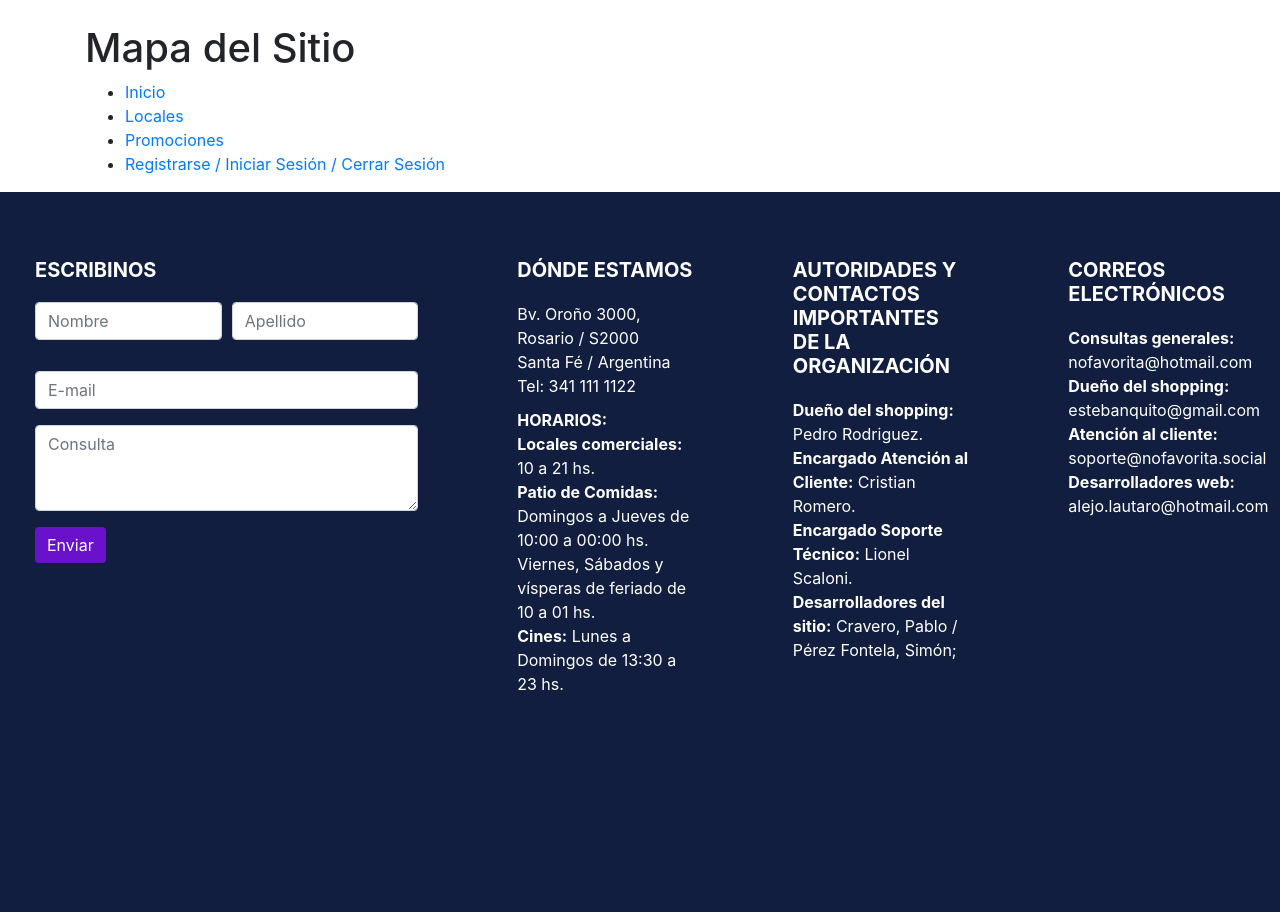
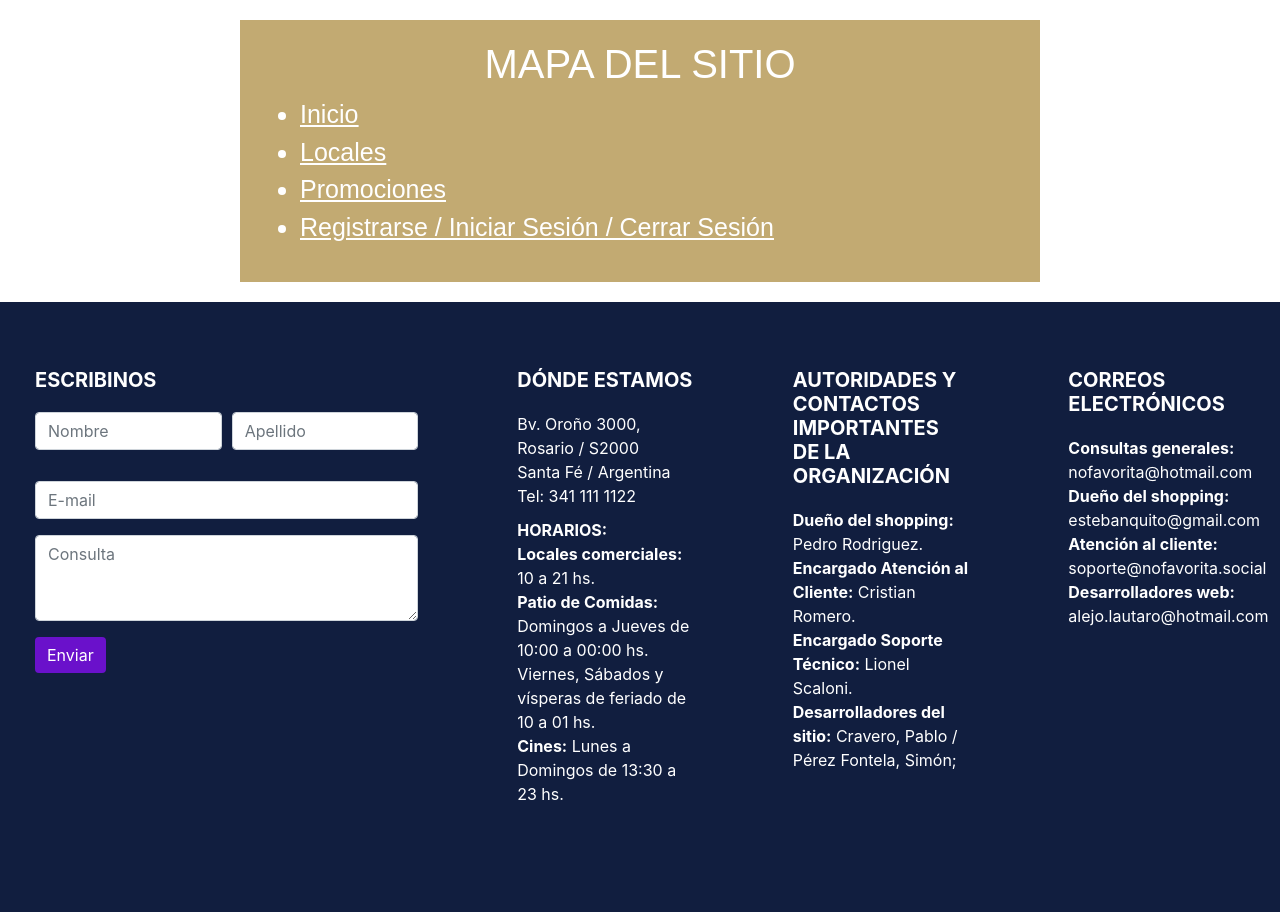
Before and after one commit to alejosilvalau/no-favorita, a PHP site: page /no-favorita/public/mapa_sitio.php in a window 1280 px wide. Shown: the part 107-1019 px from the top of the page. Before the commit the page ends 797 px from the top, so only its background shows below. Run offline with PHP 8.4, Linux system fonts and the light colour scheme; some libraries are stand-ins or nearby versions; some web fonts are replaced.

Commit message:
Mapa del sitio terminado

```diff
--- /dev/null
+++ b/css/mapa_sitio.css
@@ -0,0 +1,33 @@
+:root {
+  --color-principal: #111E3F;
+  --color-secundario: #C2AA72;
+}
+
+.container {
+  font-family: "Nimbus Sans TW01Con", "Nimbus Sans TW05Con", sans-serif;
+  font-weight: 400;
+  font-size: 25px;
+  max-width: 800px;
+  margin: 20px auto;
+  padding: 20px;
+  background-color: var(--color-secundario);
+  color: white;
+  border-radius: 0;
+  -webkit-border-radius: 0;
+  -moz-border-radius: 0;
+  -ms-border-radius: 0;
+  -o-border-radius: 0;
+}
+
+.container h1 {
+  text-align: center;
+}
+
+.container li, .container a {
+  color: white;
+  text-decoration: underline;
+}
+
+.container a:hover {
+  color: var(--color-principal);
+}
--- a/includes/header.php
+++ b/includes/header.php
@@ -43,6 +43,8 @@ include("../includes/sesiones.php");
     echo '<link rel="stylesheet" href="../css/login.css">';
   } elseif ($page == 'sign-up') {
     echo '<link rel="stylesheet" href="../css/sign-up.css">';
+  } elseif ($page == 'mapa_sitio') {
+    echo '<link rel="stylesheet" href="../css/mapa_sitio.css">';
   }
 
   ?>
--- a/public/mapa_sitio.php
+++ b/public/mapa_sitio.php
@@ -1,10 +1,10 @@
 <?php
 $page = 'mapa_sitio';
-include ("../includes/navbar.php");
+include("../includes/navbar.php");
 ?>
 
-<div class="container mt-4">
-  <h1>Mapa del Sitio</h1>
+<div class="container">
+  <h1>MAPA DEL SITIO</h1>
   <ul>
     <li><a href="../public/home.php">Inicio</a></li>
     <?php if ($_SESSION['tipoUsuario'] == 'administrador'): ?>
@@ -14,7 +14,7 @@ include ("../includes/navbar.php");
       <li><a href="../private/reportes.php">Reportes</a></li>
     <?php endif; ?>
     <?php if ($_SESSION['tipoUsuario'] == 'Dueño de local'): ?>
-      <li><a href="../duenio/gestion_promocion.php">Gestionar Promociones</a></li>
+      <li><a href="../private/gestion_promocion.php">Gestionar Promociones</a></li>
       <li><a href="../private/reportes.php">Reportes</a></li>
     <?php endif; ?>
     <li><a href="../public/locales.php">Locales</a></li>
@@ -25,5 +25,5 @@ include ("../includes/navbar.php");
 
 
 <?php
-include ("../includes/footer.php");
+include("../includes/footer.php");
 ?>
--- a/public/modificacion_perfil.php
+++ b/public/modificacion_perfil.php
@@ -1,6 +1,6 @@
 <?php
 $page = 'modificacion_perfil';
-include ("../includes/navbar.php");
+include("../includes/navbar.php");
 
 $codUsuario = $_SESSION['codUsuario'];
 $busca_usuario = "SELECT * FROM usuarios WHERE codUsuario = '$codUsuario'";
@@ -105,10 +105,9 @@ if ($_SERVER["REQUEST_METHOD"] == "POST") {
       </div>
     </div>
   <?php endif; ?>
-  <a href="../public/home.php" class="btn btn-secondary btn-block mt-3">Volver al Inicio</a>
 </div>
 </div>
 
 <?php
-include ("../includes/footer.php");
+include("../includes/footer.php");
 ?>
```
Also changed, not shown: css/admin_locales.css (+11 -2 lines), css/historial.css (+16 -12 lines), public/historial.php (+7 -7 lines).
